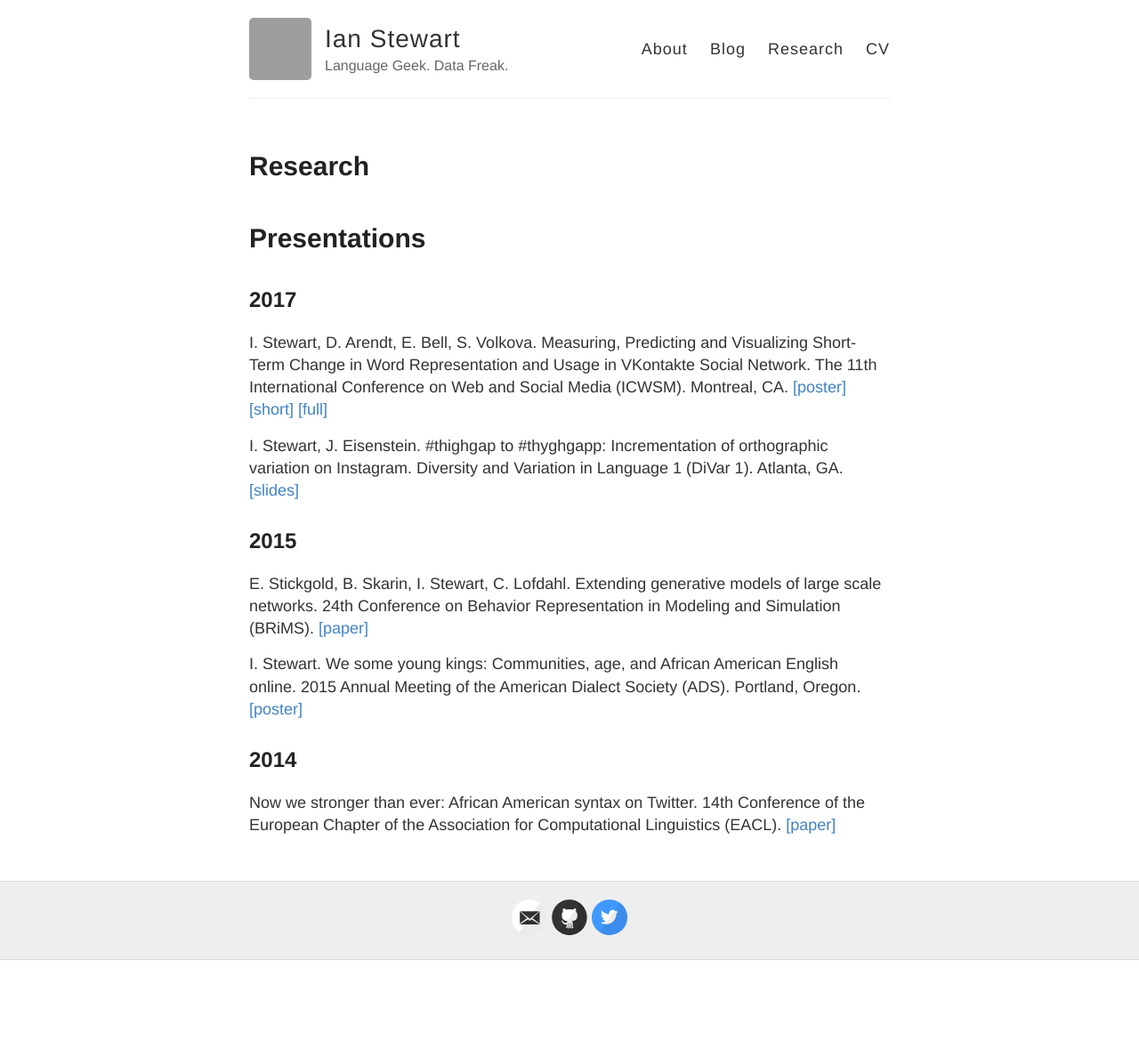
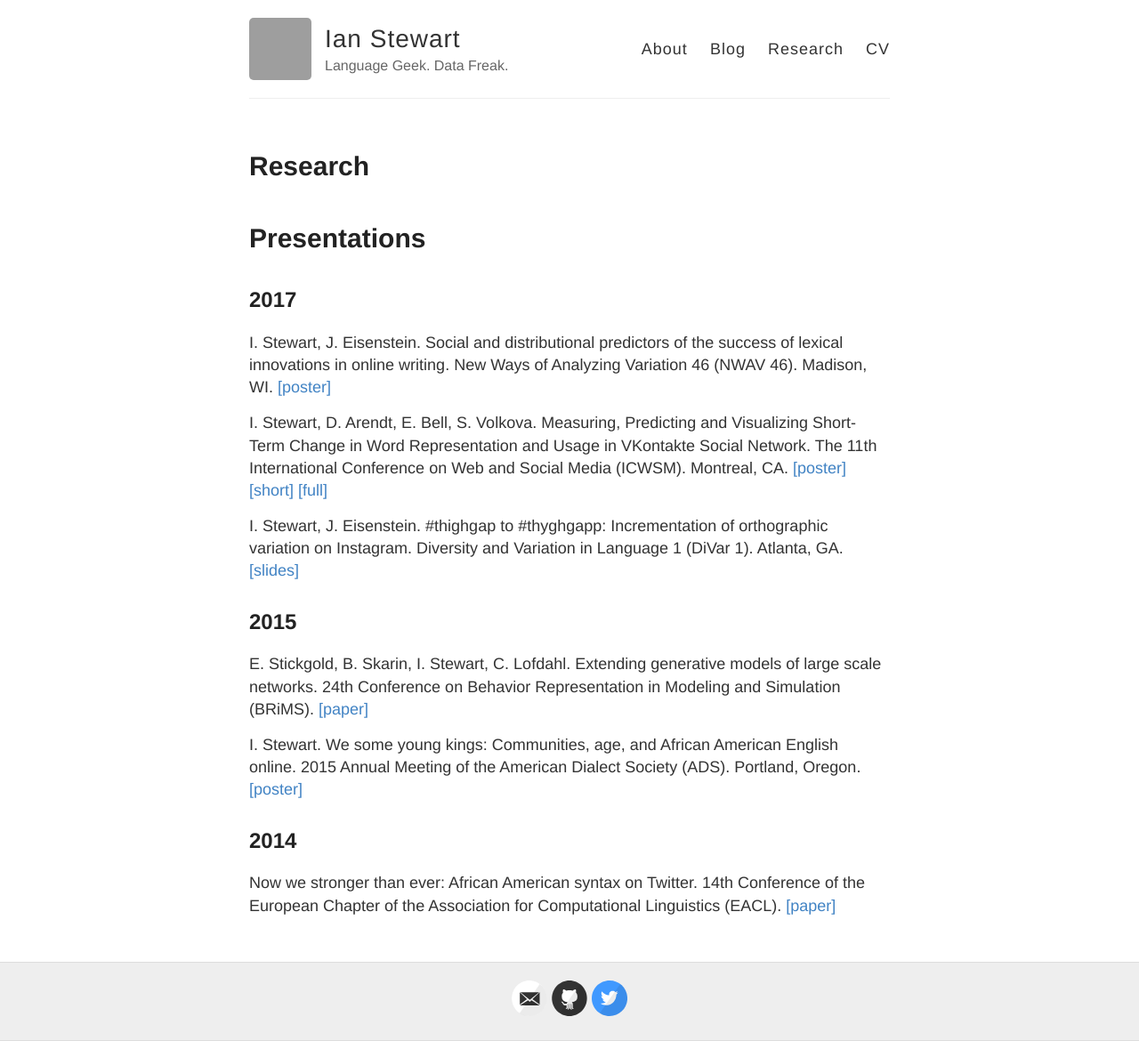
Before and after one commit to ianbstewart/ianbstewart.github.io, a Jekyll site: the page built from research.md, in a window 1280 px wide. Shown: the whole page at 89% size. Built offline with Jekyll 4.4.1, drawn with Linux system fonts in a browser that asks for light colours; before the commit the page ends 1079 px from its top, so only the background shows below that; grey boxes are pictures that could not be loaded.

Commit message:
updating NWAV

```diff
--- a/research.md
+++ b/research.md
@@ -6,6 +6,13 @@ permalink: /research/
 # Presentations
 
 ## 2017
+
+I. Stewart, J. Eisenstein.
+Social and distributional predictors of the success of lexical innovations in online writing.
+New Ways of Analyzing Variation 46 (NWAV 46).
+Madison, WI.
+[[poster]](#)
+
 I. Stewart, D. Arendt, E. Bell, S. Volkova.
 Measuring, Predicting and Visualizing Short-Term Change in Word Representation and Usage in VKontakte Social Network.
 The 11th International Conference on Web and Social Media (ICWSM).
```
